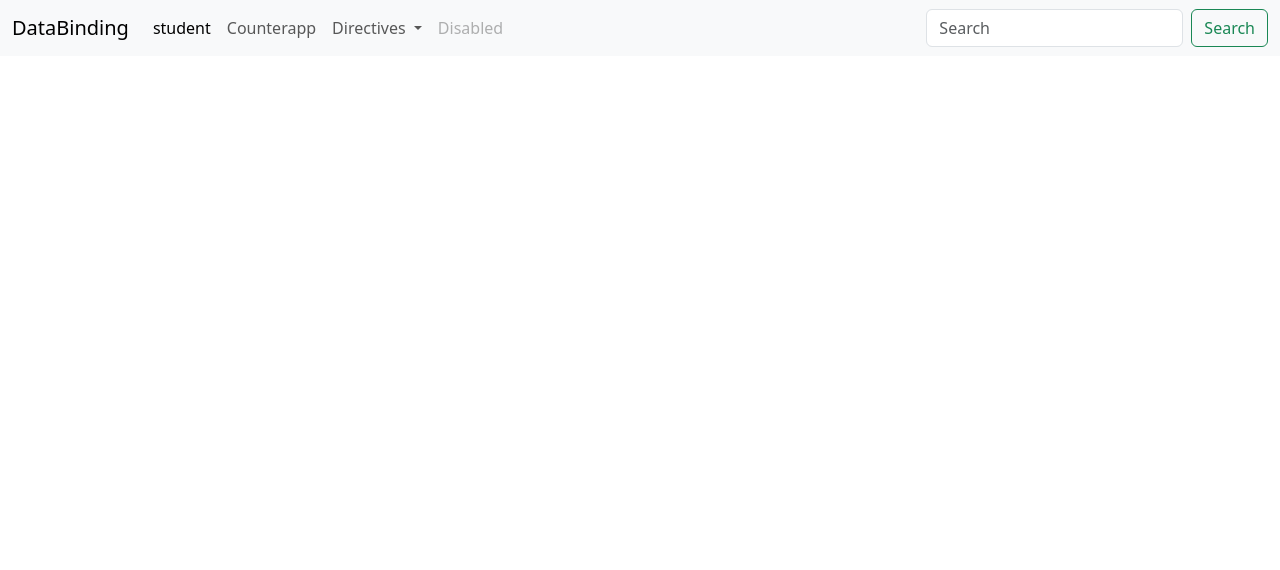
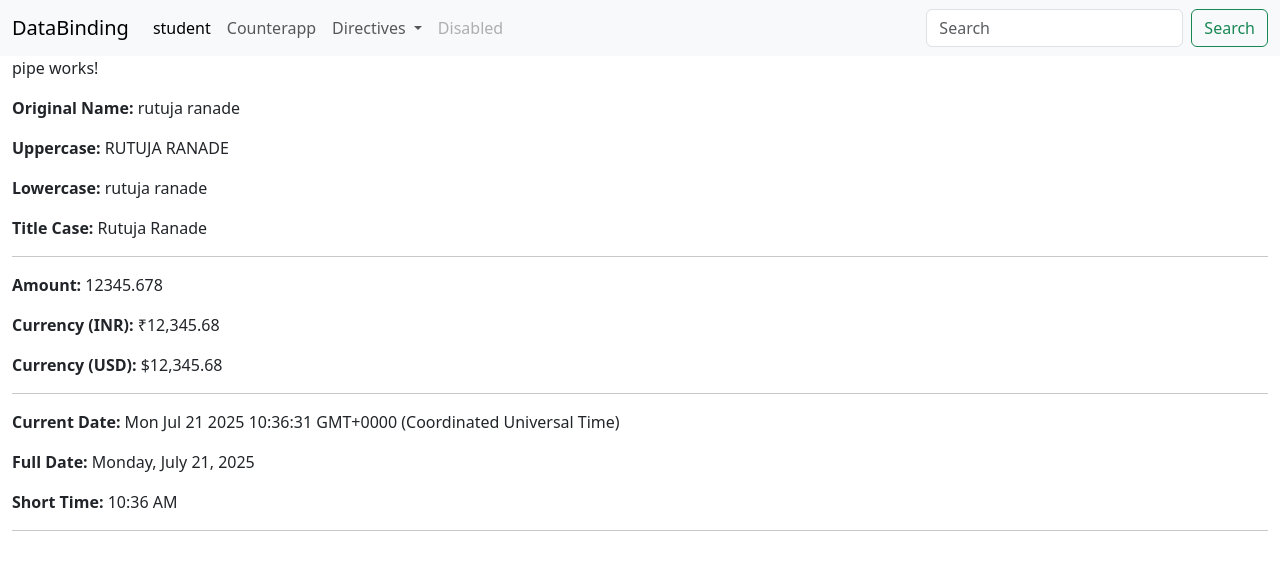
Before and after one commit to Rutujaranade22/angular-practice, an Angular app: page /pipe in a window 1280 px wide. Before the commit this address led to /. Shown: the top 570 px of the page. Built offline with nearby package versions, Linux system fonts and the light colour scheme.

Commit message:
pipes created

```diff
--- a/src/app/app.html
+++ b/src/app/app.html
@@ -21,6 +21,7 @@
             <li><a class="dropdown-item" routerLink="ngIF">ngIf</a></li>
             <li><a class="dropdown-item" routerLink="ngFor">ngFor</a></li>
              <li><a class="dropdown-item"routerLink="ngswitch">ngswitch</a></li>
+              <li><a class="dropdown-item"routerLink="pipe">pipes</a></li>
 
           </ul>
         </li>
--- a/src/app/app.routes.ts
+++ b/src/app/app.routes.ts
@@ -8,6 +8,7 @@ import { NgIf } from './ng-if/ng-if';
 import { NgFor } from './ng-for/ng-for';
 import { NgSwitch } from './ng-switch/ng-switch';
 import { Component, Pipe } from '@angular/core';
+import { Practpipe } from './practpipe/practpipe';
 
 export const routes: Routes = [
     {
@@ -42,6 +43,9 @@ export const routes: Routes = [
         path:"ngswitch",
         component:NgSwitch
     },
-
+     {
+        path:"pipe",
+        component:Practpipe
+     }
 
 ];
--- /dev/null
+++ b/src/app/forms/forms.html
@@ -0,0 +1 @@
+<p>forms works!</p>
--- /dev/null
+++ b/src/app/practpipe/practpipe.html
@@ -0,0 +1,19 @@
+<p>pipe works!</p>
+<p><strong>Original Name:</strong> {{ userName }}</p>
+<p><strong>Uppercase:</strong> {{ userName | uppercase }}</p>
+<p><strong>Lowercase:</strong> {{ userName | lowercase }}</p>
+<p><strong>Title Case:</strong> {{ userName | titlecase }}</p>
+
+<hr>
+
+<p><strong>Amount:</strong> {{ amount }}</p>
+<p><strong>Currency (INR):</strong> {{ amount | currency:'INR' }}</p>
+<p><strong>Currency (USD):</strong> {{ amount | currency:'USD' }}</p>
+
+<hr>
+
+<p><strong>Current Date:</strong> {{ currentDate }}</p>
+<p><strong>Full Date:</strong> {{ currentDate | date:'fullDate' }}</p>
+<p><strong>Short Time:</strong> {{ currentDate | date:'shortTime' }}</p>
+
+<hr>
--- /dev/null
+++ b/src/app/practpipe/practpipe.ts
@@ -0,0 +1,14 @@
+import { CommonModule } from '@angular/common';
+import { Component } from '@angular/core';
+
+@Component({
+  selector: 'app-practpipe',
+  imports: [CommonModule],
+  templateUrl: './practpipe.html',
+  styleUrl: './practpipe.css'
+})
+export class Practpipe {
+  userName: string = 'rutuja ranade';
+  amount: number = 12345.678;
+  currentDate: Date = new Date();
+ }
```
Also changed, not shown: src/app/forms/forms.ts (added, +11 -0 lines), src/app/forms/forms.css (added), src/app/practpipe/practpipe.css (added), 2 other files (tests, documents, lock files or other folders).
